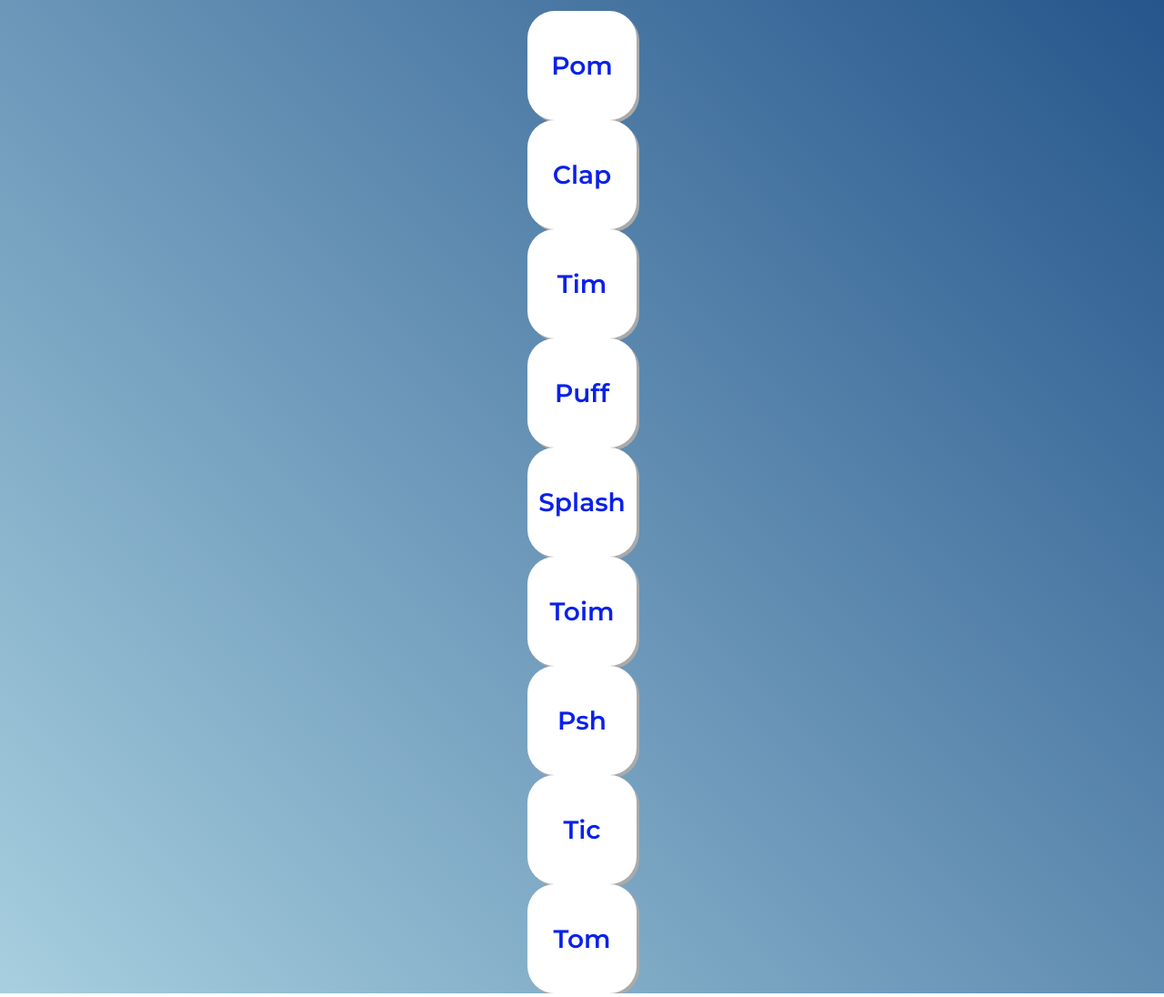
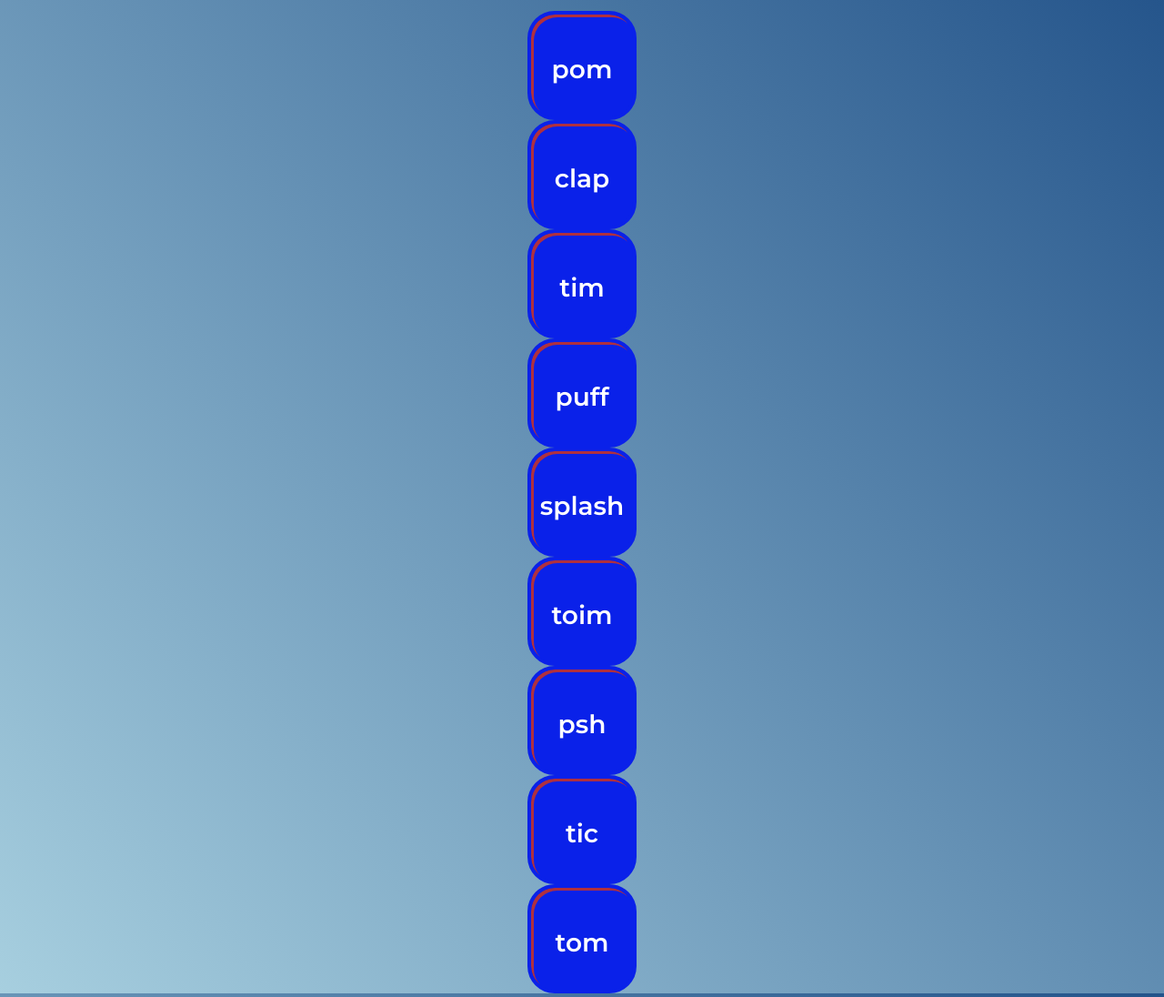
Before and after one commit to Matheus2Arthur/3tri, a plain HTML site: page index.html in a window 1280 px wide. Shown: the part 40-1136 px from the top of the page at 91% size. Drawn offline with Linux system fonts and the light colour scheme.

Commit message:
Add files via upload

```diff
--- a/index.html
+++ b/index.html
@@ -14,24 +14,23 @@
     <link rel="icon" type="image/png" href="images/bateria.png">
     <link rel="stylesheet" href="css/reset.css">
     <link rel="stylesheet" href="css/estilos.css">
-    <script src="main.js"></script>
 
 </head>
 <body>
 
     <h1>Alura Midi de Matheus Allan</h1>
 
-    <button onclick="tocaSomPom()" class="tecla tecla_pom">Pom</button>
-    <button onclick="tocaSomClap()" class="tecla tecla_clap">Clap</button>
-    <button onclick="tocaSomTim()" class="tecla tecla_tim">Tim</button>
+    <button onclick="tocaSomPom()" class="tecla tecla_pom ativa">pom</button>
+    <button onclick="tocaSomClap()" class="tecla tecla_clap ativa"> clap </button>
+    <button onclick="tocaSomTim()" class="tecla tecla_tim ativa">tim</button>
 
-    <button onclick="tocaSomPuff()" class="tecla tecla_puff">Puff</button>
-    <button onclick="tocaSomSplash()" class="tecla tecla_splash">Splash</button>
-    <button onclick="tocaSomToim()" class="tecla tecla_toim">Toim</button>
+    <button onclick="tocaSomPuff()" class="tecla tecla_puff ativa">puff</button>
+    <button onclick="tocaSomSplash()" class="tecla tecla_splash ativa">splash</button>
+    <button onclick="tocaSomToim()" class="tecla tecla_toim ativa">toim</button>
 
-    <button onclick="tocaSomPsh()" class="tecla tecla_psh">Psh</button>
-    <button onclick="tocaSomTic()" class="tecla tecla_tic">Tic</button>
-    <button onclick="tocaSomTom()" class="tecla tecla_tom">Tom</button>
+    <button onclick="tocaSomPsh()" class="tecla tecla_psh ativa">psh</button>
+    <button onclick="tocaSomTic()" class="tecla tecla_tic ativa">tic</button>
+    <button onclick="tocaSomTom()" class="tecla tecla_tom ativa">tom</button>
 
     </section>
     <audio src="sounds/keyq.wav" id="som_tecla_pom"></audio>
--- a/main.js
+++ b/main.js
@@ -1,6 +1,6 @@
 //a função que deve ser executada é tocaSom, mas que som? Nesse caso,sera o parâmetro idElementoAudio. Ou seja, o endereço da tecla será procurado no html e reproduzido.
 function tocaSom(idElementoAudio){
-    const elemento = document.querySelector(idElementoAudio).play();
+    const elemento = document.querySelector(idElementoAudio);
 //se o elemento pesquisado for igual a "inexistente", o alerta de elemento não encontrado aparecerá.
     if (elemento === null) {
         alert('Elemento não encontrado');
@@ -14,8 +14,6 @@ function tocaSom(idElementoAudio){
 }
 //querySelector encontra as informações da tecla pesquisada no documento
 const listaDeTeclas = document.querySelectorAll('.tecla');
-
-let contador = 0;
 // Estrutura de repetição - Enquanto
 //para que as teclas não sejam repetidas de maneira infinita, criamos o for, com valor de início 0, e valor final chamado de contar < listaDeTeclas.length, para que a repetição seja exatamente do tamanho da nossa lista, que é de 9 teclas.
 for(let contador = 0; contador < listaDeTeclas.length; contador++) {
@@ -30,14 +28,14 @@ for(let contador = 0; contador < listaDeTeclas.length; contador++) {
         tocaSom(idAudio);
     };
 //onkeydown significa "quando a tecla estiver pressionada", nesse caso uma função sera executada, e qual é a função? É a estilização de mudança de cor de botão quando as teclas Enter e Space forem apertadas
-    tecla.onkeydown = function () {
-        tecla.classList.add ('ativa');
+    tecla.onkeydown = function(evento) {
+        if(evento.code === 'Enter'||evento.code === 'Space'){
+        tecla.classList.add ('ativa');}
     }
 //onkeyup significa "quando a tecla estiver erguida, não pressionada", nesse caso, a função repetida.
 tecla.onkeyup = function () {
     tecla.classList.remove ('ativa');
 }
-
-contador = contador + 1;
+console.log(instrumento);
 console.log(contador);
 }
```
